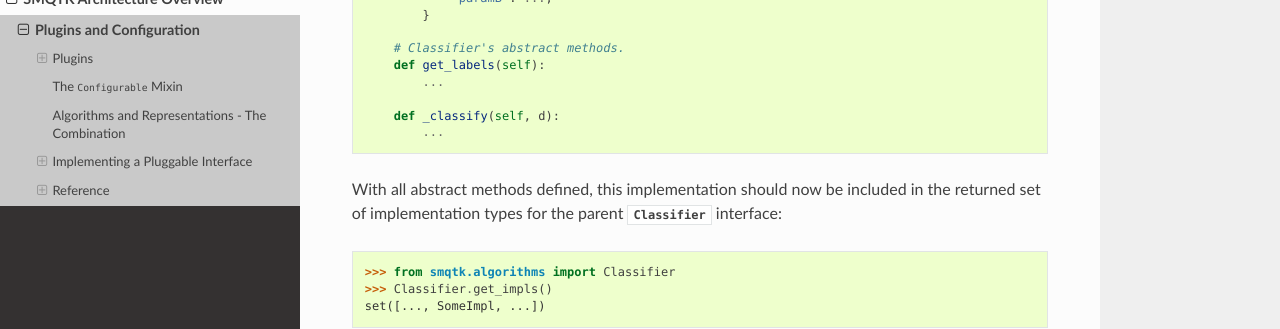
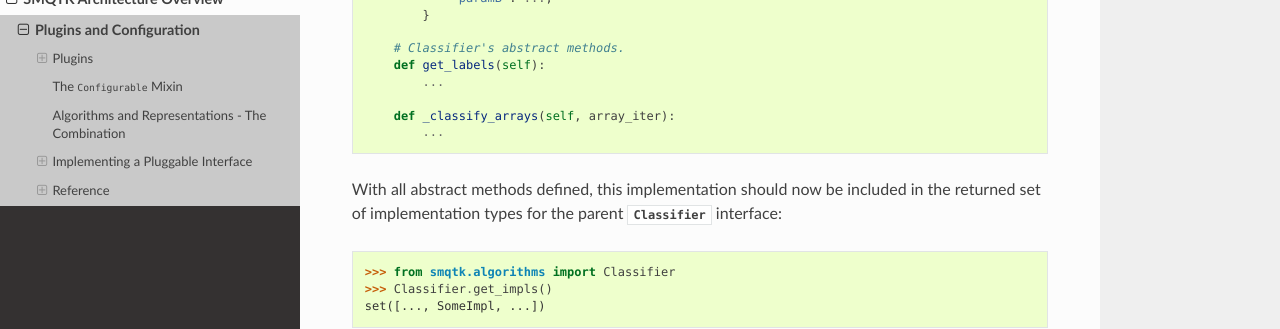
Before and after one commit to Kitware/SMQTK-Core, a Sphinx documentation site: the page built from docs/architecture/plugins_configuration.rst, in a window 1280 px wide and 900 px high, scrolled down 2809 px. Shown: the part 151-480 px from the top of the window. Built offline with Sphinx 7.4.7 and the Read the Docs theme 2.0.0, drawn with Linux system fonts in a browser that asks for light colours; pages that are not in the unit, such as notebooks, are missing from menus; the version number could not be read and is left out.

Commit message:
Vectorize Classifier interface
Also expose method variant that uses arrays so as to not require SMQTK
representaitonal elements for basic processing.

Update various tests and usages.

```diff
--- a/docs/architecture/plugins_configuration.rst
+++ b/docs/architecture/plugins_configuration.rst
@@ -162,7 +162,7 @@ class abstract methods in order for the class to satisfy the definition of an
         def get_labels(self):
             ...
 
-        def _classify(self, d):
+        def _classify_arrays(self, array_iter):
             ...
 
 With all abstract methods defined, this implementation should now be included
```
